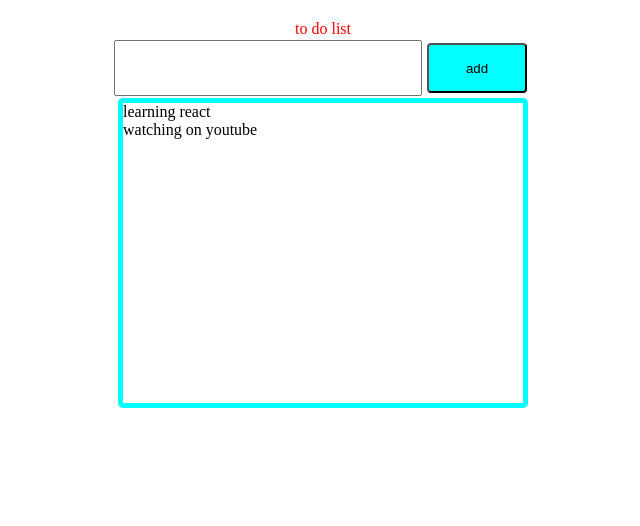
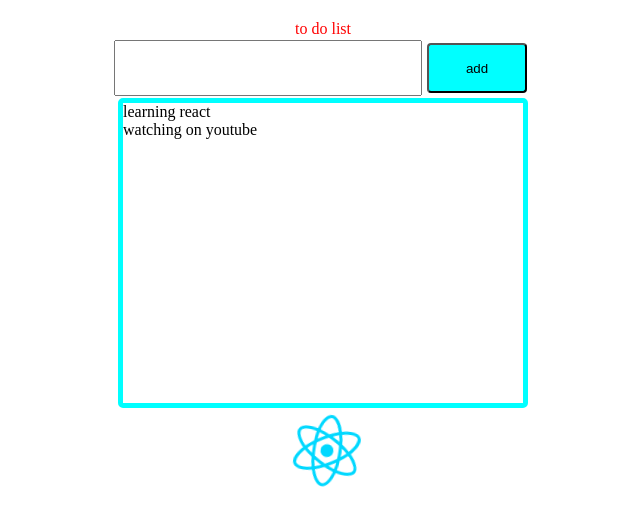
Before and after one commit to ocki26/react, a React (Vite) app in the folder 01-react-vite-hoidanit-starter-master/: page / in a window 1280 px wide. Shown: the top 526 px of the page, without its empty margins (317-957 px from the left). Built offline with nearby package versions, Linux system fonts and the light colour scheme.

Commit message:
video 33

```diff
--- a/01-react-vite-hoidanit-starter-master/src/App.jsx
+++ b/01-react-vite-hoidanit-starter-master/src/App.jsx
@@ -4,17 +4,19 @@ import {
   ThirdComponent,
 } from "./componets/learn/SecondComponent";
 import "./componets/todo/todo.css";
+import TodoData from "./componets/todo/TodoData";
+import TodoNew from "./componets/todo/TodoNew";
+import ReactLogo from "./assets/react.svg";
+
+``;
 const App = () => {
   return (
     <div className="To_do_container">
       <div className="to-do-tile">to do list</div>
-      <div>
-        <input className="input_todo" type="text" />
-        <button className="button_add">add</button>
-      </div>
-      <div className="to-do-list">
-        <div>learning react</div>
-        <div>watching on youtube</div>
+      <TodoNew />
+      <TodoData />
+      <div className="logo">
+        <img src={ReactLogo} alt="" />
       </div>
     </div>
   );
--- /dev/null
+++ b/01-react-vite-hoidanit-starter-master/src/componets/todo/TodoData.jsx
@@ -0,0 +1,9 @@
+const TodoData = () => {
+  return (
+    <div className="to-do-data">
+      <div>learning react</div>
+      <div>watching on youtube</div>
+    </div>
+  );
+};
+export default TodoData;
--- /dev/null
+++ b/01-react-vite-hoidanit-starter-master/src/componets/todo/TodoNew.jsx
@@ -0,0 +1,9 @@
+const TodoNew = () => {
+  return (
+    <div className="to-do-new">
+      <input className="input_todo" type="text" />
+      <button className="button_add">add</button>
+    </div>
+  );
+};
+export default TodoNew;
--- a/01-react-vite-hoidanit-starter-master/src/componets/todo/todo.css
+++ b/01-react-vite-hoidanit-starter-master/src/componets/todo/todo.css
@@ -21,9 +21,35 @@
   background-color: aqua;
   margin: 5px;
 }
-.to-do-list {
+.to-do-data {
   border: 5px solid aqua;
   width: 400px;
   height: 300px;
-  border-radius: 0.3em;
+  border-radius: 5px;
 }
+.logo {
+  scale: 2;
+  padding: 1.5em;
+  will-change: filter;
+  transition: filter 300ms;
+}
+.logo:hover {
+  filter: drop-shadow(0 0 2em #646cffaa);
+}
+.logo.react:hover {
+  filter: drop-shadow(0 0 2em #61dafbaa);
+}
+
+@keyframes logo-spin {
+  from {
+    transform: rotate(0deg);
+  }
+  to {
+    transform: rotate(360deg);
+  }
+}
+@media (prefers-reduced-motion: no-preference) {
+  .logo {
+    animation: logo-spin infinite 20s linear;
+  }
+}
```
